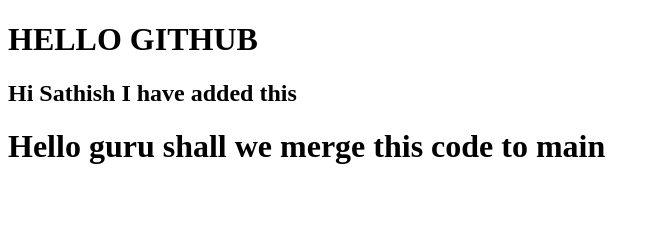
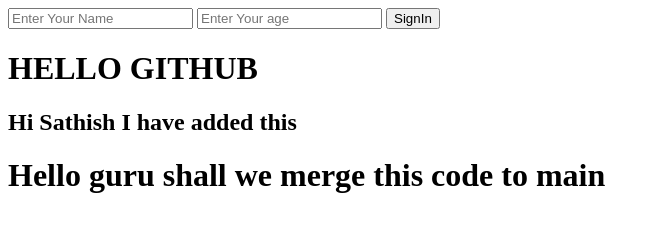
Before and after one commit to Prajugowda136/Ecommerce, a plain HTML site: page index.html in a window 1280 px wide. Shown: the whole page, without its empty margins (0-660 px from the left). Drawn offline with Linux system fonts and the light colour scheme.

Commit message:
added the form

```diff
--- a/index.html
+++ b/index.html
@@ -6,6 +6,11 @@
     <title>Document</title>
 </head>
 <body>
+    <form>
+        <input type="text" placeholder="Enter Your Name"/>
+        <input type="number" placeholder="Enter Your age"/>
+        <input type="submit" value="SignIn">
+    </form>
     <h1>HELLO GITHUB</h1>
     <h2>Hi Sathish I have added this </h2>
     <h1>Hello guru shall we merge this code to main</h1>
```
